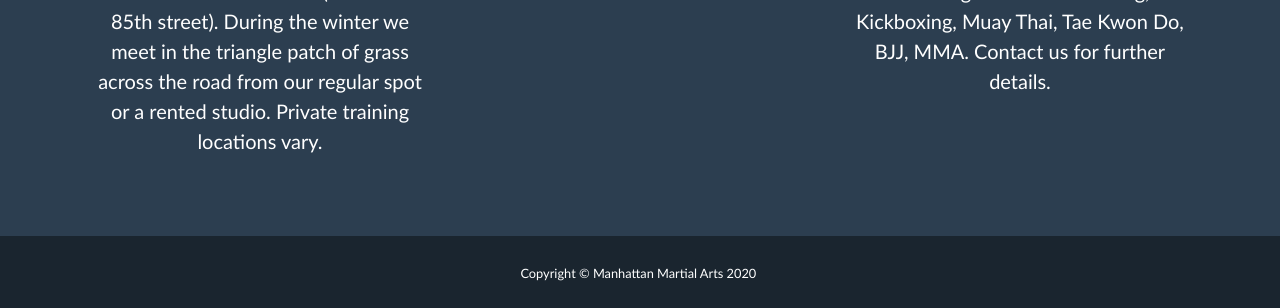
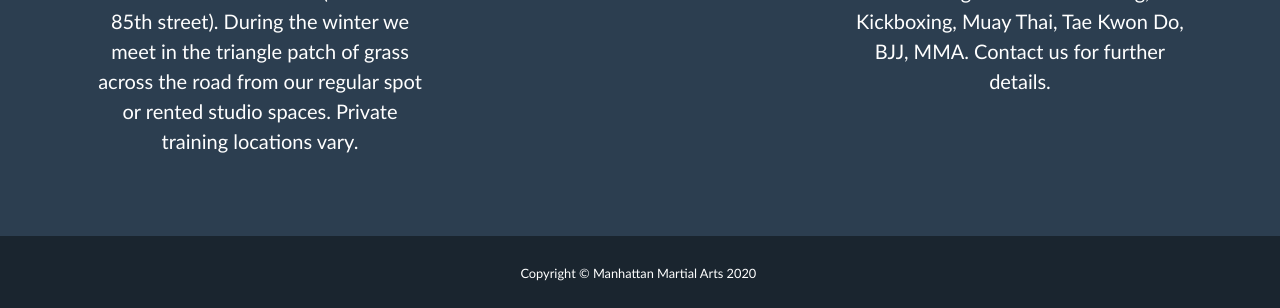
Before and after one commit to loboleon/loboleon, a plain HTML site: page index.html in a window 1280 px wide. Shown: the part 3079-3387 px from the top of the page. Drawn offline with nearby package versions, Linux system fonts and the light colour scheme; a web font is replaced by a local one.

Commit message:
Update index.html

```diff
--- a/index.html
+++ b/index.html
@@ -329,7 +329,7 @@
                     <!-- Footer Location-->
                     <div class="col-lg-4 mb-5 mb-lg-0">
                         <h4 class="mb-4">LOCATION</h4>
-                        <p class="pre-wrap lead mb-0">We usually meet in Central Park by the Arthur Ross Pinetum (near West 85th street). During the winter we meet in the triangle patch of grass across the road from our regular spot or a rented studio. Private training locations vary.</p>
+                        <p class="pre-wrap lead mb-0">We usually meet in Central Park by the Arthur Ross Pinetum (near West 85th street). During the winter we meet in the triangle patch of grass across the road from our regular spot or rented studio spaces. Private training locations vary.</p>
                     </div>
                     <!-- Footer Social Icons-->
                     <div class="col-lg-4 mb-5 mb-lg-0">
```
